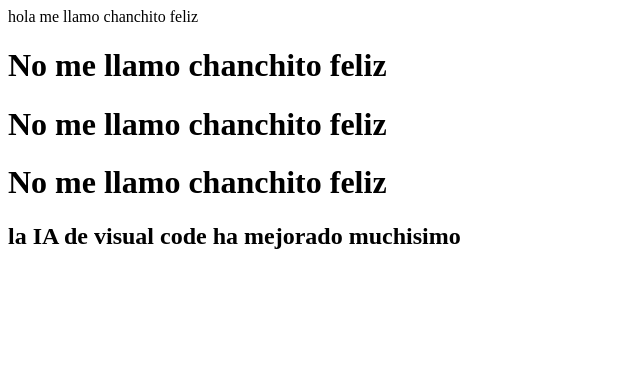
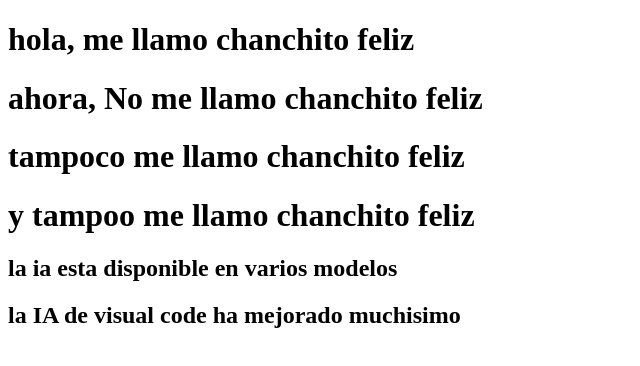
Before and after one commit to pedrosanchezcief/TUTO_VSCODE, a plain HTML site: page src/index.html in a window 1280 px wide. Shown: the whole page, without its empty margins (0-640 px from the left). Drawn offline with Linux system fonts and the light colour scheme.

Commit message:
johnny changes

```diff
--- a/src/index.html
+++ b/src/index.html
@@ -7,11 +7,11 @@
 </head>
 <body>
 
-    hola me llamo chanchito feliz
-    <h1>No me llamo chanchito feliz</h1>
-    <h1>No me llamo chanchito feliz</h1>
-    <h1>No me llamo chanchito feliz</h1>
-    <h2></h2>
+    <h1>hola, me llamo chanchito feliz</h1>
+    <h1>ahora, No me llamo chanchito feliz</h1>
+    <h1>tampoco me llamo chanchito feliz</h1>
+    <h1>y tampoo me llamo chanchito feliz</h1>
+    <h2>la ia esta disponible en varios modelos</h2>
     <h2>la IA de visual code ha mejorado muchisimo</h2>
     <h2></h2>
     <h2></h2>
```
